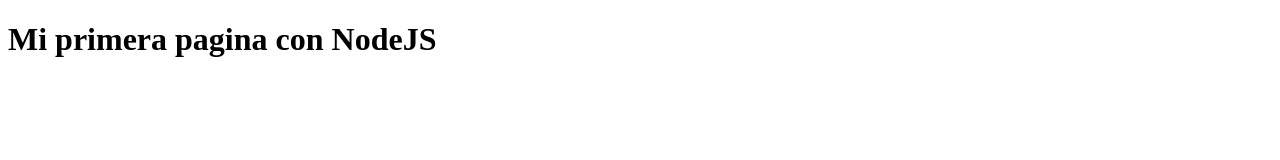
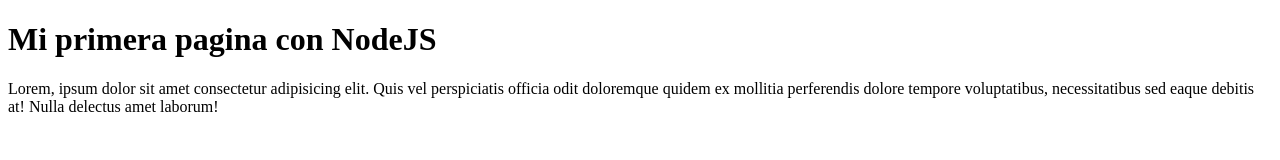
Before and after one commit to Maxcimix/ProyectoNode, a plain HTML site: page index.html in a window 1280 px wide. Drawn offline with Linux system fonts and the light colour scheme.

Commit message:
Contenido pagina principal

```diff
--- a/index.html
+++ b/index.html
@@ -1,11 +1,17 @@
 <!DOCTYPE html>
 <html lang="en">
+
 <head>
     <meta charset="UTF-8">
     <meta name="viewport" content="width=device-width, initial-scale=1.0">
     <title>Document</title>
 </head>
+
 <body>
     <h1>Mi primera pagina con NodeJS</h1>
+    <p>Lorem, ipsum dolor sit amet consectetur adipisicing elit. Quis vel perspiciatis officia odit doloremque quidem ex
+        mollitia perferendis dolore tempore voluptatibus, necessitatibus sed eaque debitis at! Nulla delectus amet
+        laborum!</p>
 </body>
+
 </html>
```
